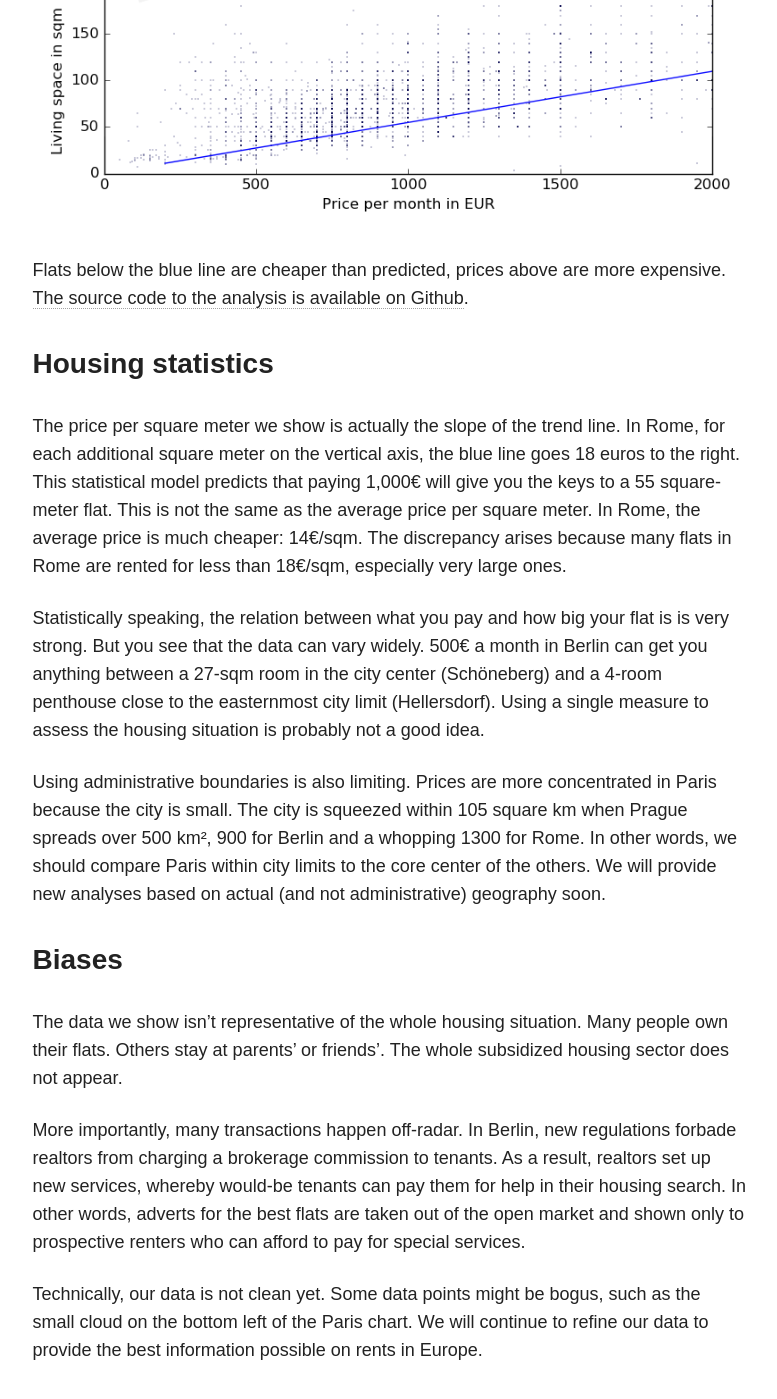
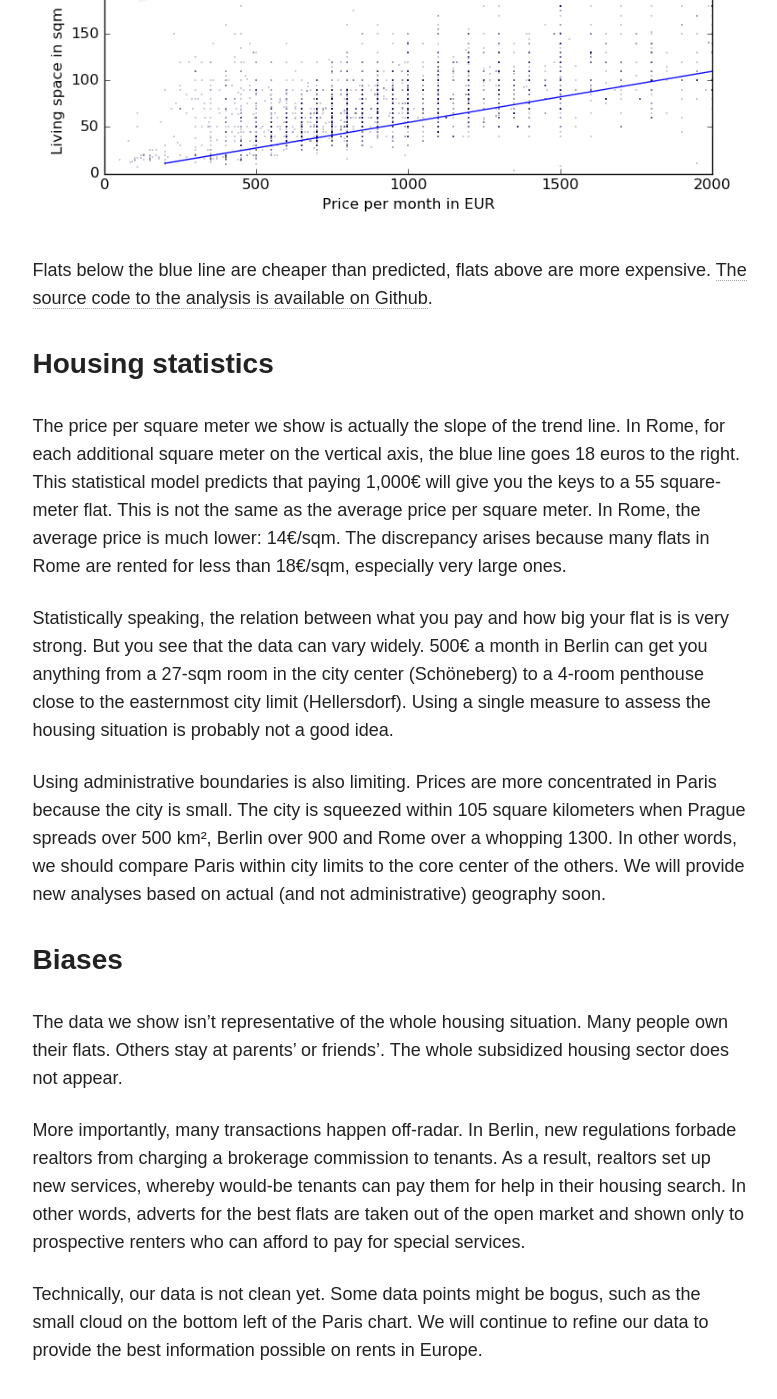
Before and after one commit to jplusplus/rentswatch-blog, a Jekyll site: the page built from _posts/2015-11-19-finding-the-right-price-per-sqm.md, in a window 1280 px wide and 1400 px high, scrolled down 1677 px. Shown: the whole window, without its empty margins (347-1124 px from the left). Built offline with Jekyll 4.4.1, drawn with Linux system fonts in a browser that asks for light colours; nearby versions of some CDN libraries; some of the changed text lies outside the part shown.

Commit message:
fixed typos

```diff
--- a/_posts/2015-11-19-finding-the-right-price-per-sqm.md
+++ b/_posts/2015-11-19-finding-the-right-price-per-sqm.md
@@ -1,26 +1,26 @@
 ---
 layout: post
 title: "Finding the right price per square meter"
-excerpt: "It's the most common measure, but it's not so simple."
+excerpt: "Why it's hard to measure rents."
 author: nkb
 date: 2015-11-19
 ---
 
 In the first few weeks of Rentswatch, we collected about 375,000 data points on rentals in Europe.
 
-The graphs below show rent prices in Berlin, Paris, Prague and Rome. Each dot represents one ad for a flat, published in the past few months. The rent is on the horizontal axis and the living area of the flat is on the vertical axis. The blue line shows the trend.
+The graphs below show rent prices in Berlin, Paris, Prague and Rome. Each dot represents one ad for a flat, published in the past few months. The price of the rent is on the horizontal axis and the flat's living space in square meters is on the vertical axis. The blue line shows the trend.
 
 ![Prices in four cities in Europe](../images/price_vs_area.png)
 
-Flats below the blue line are cheaper than predicted, prices above are more expensive. [The source code to the analysis is available on Github](https://github.com/jplusplus/rentswatch-stats).
+Flats below the blue line are cheaper than predicted, flats above are more expensive. [The source code to the analysis is available on Github](https://github.com/jplusplus/rentswatch-stats).
 
 ### Housing statistics
 
-The price per square meter we show is actually the slope of the trend line. In Rome, for each additional square meter on the vertical axis, the blue line goes 18 euros to the right. This statistical model predicts that paying 1,000€ will give you the keys to a 55 square-meter flat. This is not the same as the average price per square meter. In Rome, the average price is much cheaper: 14€/sqm. The discrepancy arises because many flats in Rome are rented for less than 18€/sqm, especially very large ones.
+The price per square meter we show is actually the slope of the trend line. In Rome, for each additional square meter on the vertical axis, the blue line goes 18 euros to the right. This statistical model predicts that paying 1,000€ will give you the keys to a 55 square-meter flat. This is not the same as the average price per square meter. In Rome, the average price is much lower: 14€/sqm. The discrepancy arises because many flats in Rome are rented for less than 18€/sqm, especially very large ones.
 
-Statistically speaking, the relation between what you pay and how big your flat is is very strong. But you see that the data can vary widely. 500€ a month in Berlin can get you anything between a 27-sqm room in the city center (Schöneberg) and a 4-room penthouse close to the easternmost city limit (Hellersdorf). Using a single measure to assess the housing situation is probably not a good idea.
+Statistically speaking, the relation between what you pay and how big your flat is is very strong. But you see that the data can vary widely. 500€ a month in Berlin can get you anything from a 27-sqm room in the city center (Schöneberg) to a 4-room penthouse close to the easternmost city limit (Hellersdorf). Using a single measure to assess the housing situation is probably not a good idea.
 
-Using administrative boundaries is also limiting. Prices are more concentrated in Paris because the city is small. The city is squeezed within 105 square km when Prague spreads over 500 km², 900 for Berlin and a whopping 1300 for Rome. In other words, we should compare Paris within city limits to the core center of the others. We will provide new analyses based on actual (and not administrative) geography soon.
+Using administrative boundaries is also limiting. Prices are more concentrated in Paris because the city is small. The city is squeezed within 105 square kilometers when Prague spreads over 500 km², Berlin over 900 and Rome over a whopping 1300. In other words, we should compare Paris within city limits to the core center of the others. We will provide new analyses based on actual (and not administrative) geography soon.
 
 ### Biases
 
```
